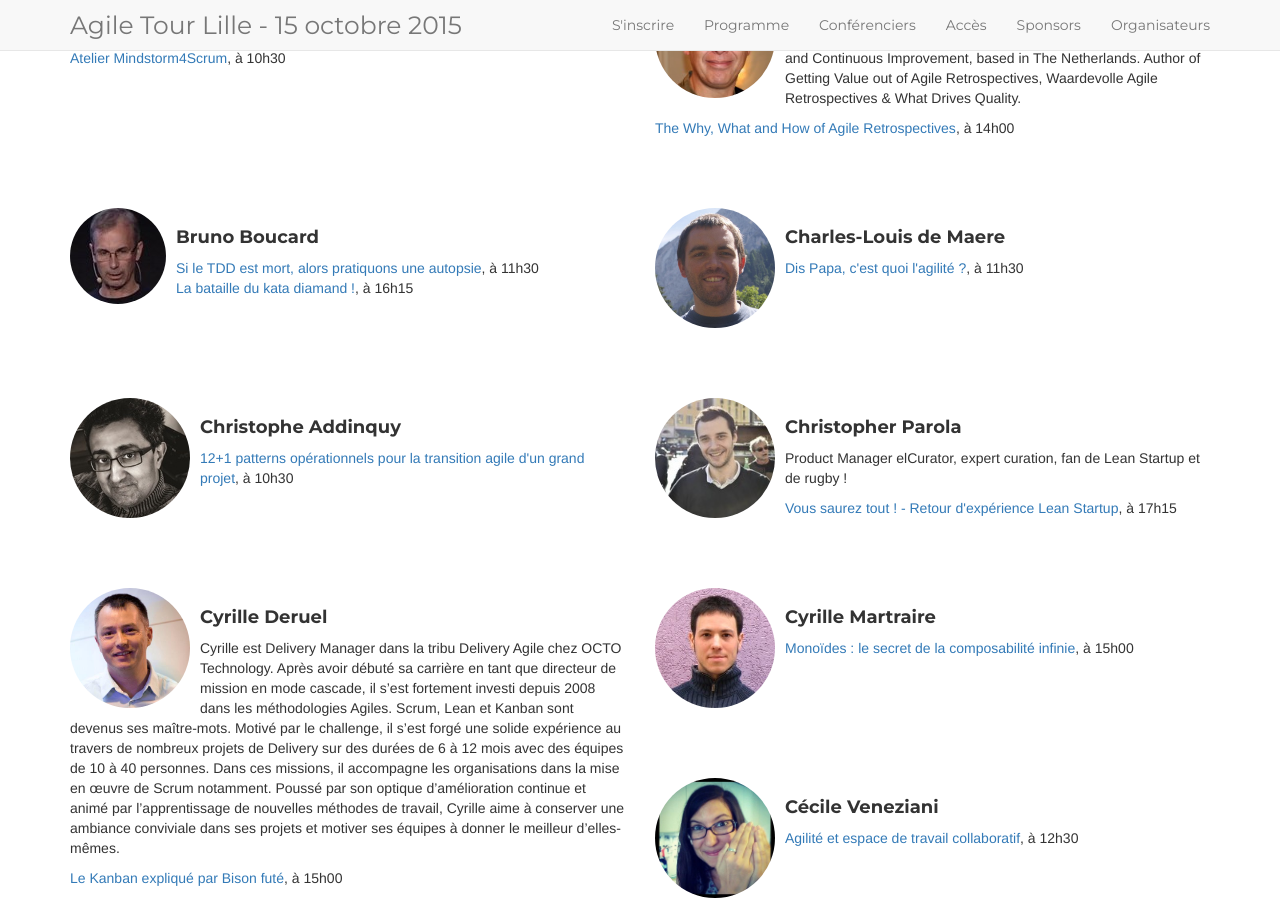
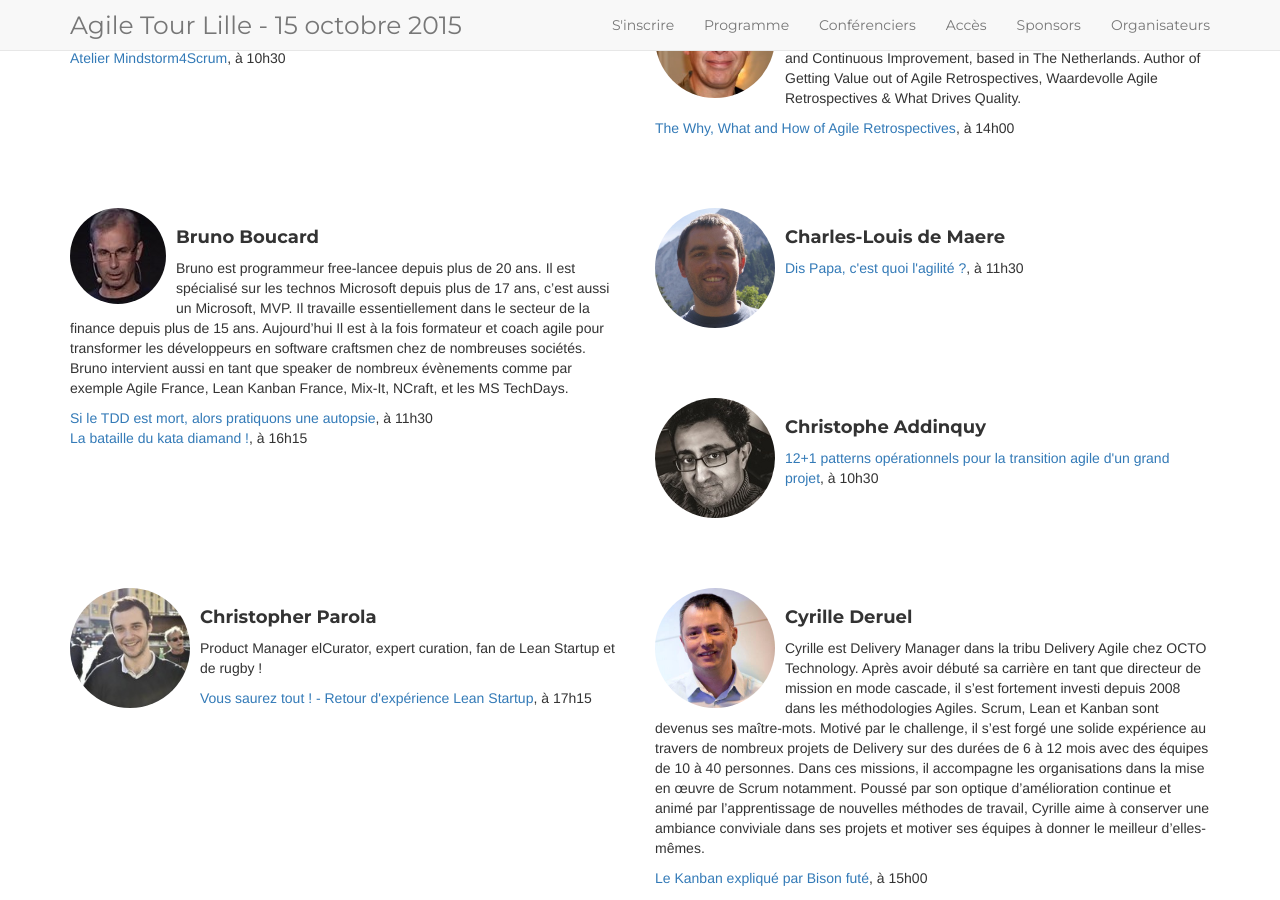
Before and after one commit to jak78/agile-tour-lille-2017, a Jekyll site: the page built from 01-speakers.html, in a window 1280 px wide and 900 px high, scrolled down 542 px. Built offline with Jekyll 4.4.1, drawn with Linux system fonts in a browser that asks for light colours; nearby versions of some CDN libraries.

Commit message:
add Bruno Boucard's bio

```diff
--- a/_data/speakers.yml
+++ b/_data/speakers.yml
@@ -45,7 +45,7 @@
     Au cocktail détonnant Agile/Lean/DevOps il ajoute des meilleures pratiques de management, et parfois aussi un zest de \#JFDI pour relever le tout.
   photo: ismael-hery.jpg
 - name: Bruno Boucard
-  bio: ''
+  bio: 'Bruno est programmeur free-lancee depuis plus de 20 ans. Il est spécialisé sur les technos Microsoft depuis plus de 17 ans, c’est aussi un Microsoft, MVP. Il travaille essentiellement dans le secteur de la finance depuis plus de 15 ans. Aujourd’hui Il est à la fois formateur et coach agile pour transformer les développeurs en software craftsmen chez de nombreuses sociétés. Bruno intervient aussi en tant que speaker de nombreux évènements comme par exemple Agile France, Lean Kanban France, Mix-It, NCraft, et les MS TechDays.'
   photo: bruno_boucard.jpeg
 - name: Charles-Louis de Maere
   bio: ''
```
